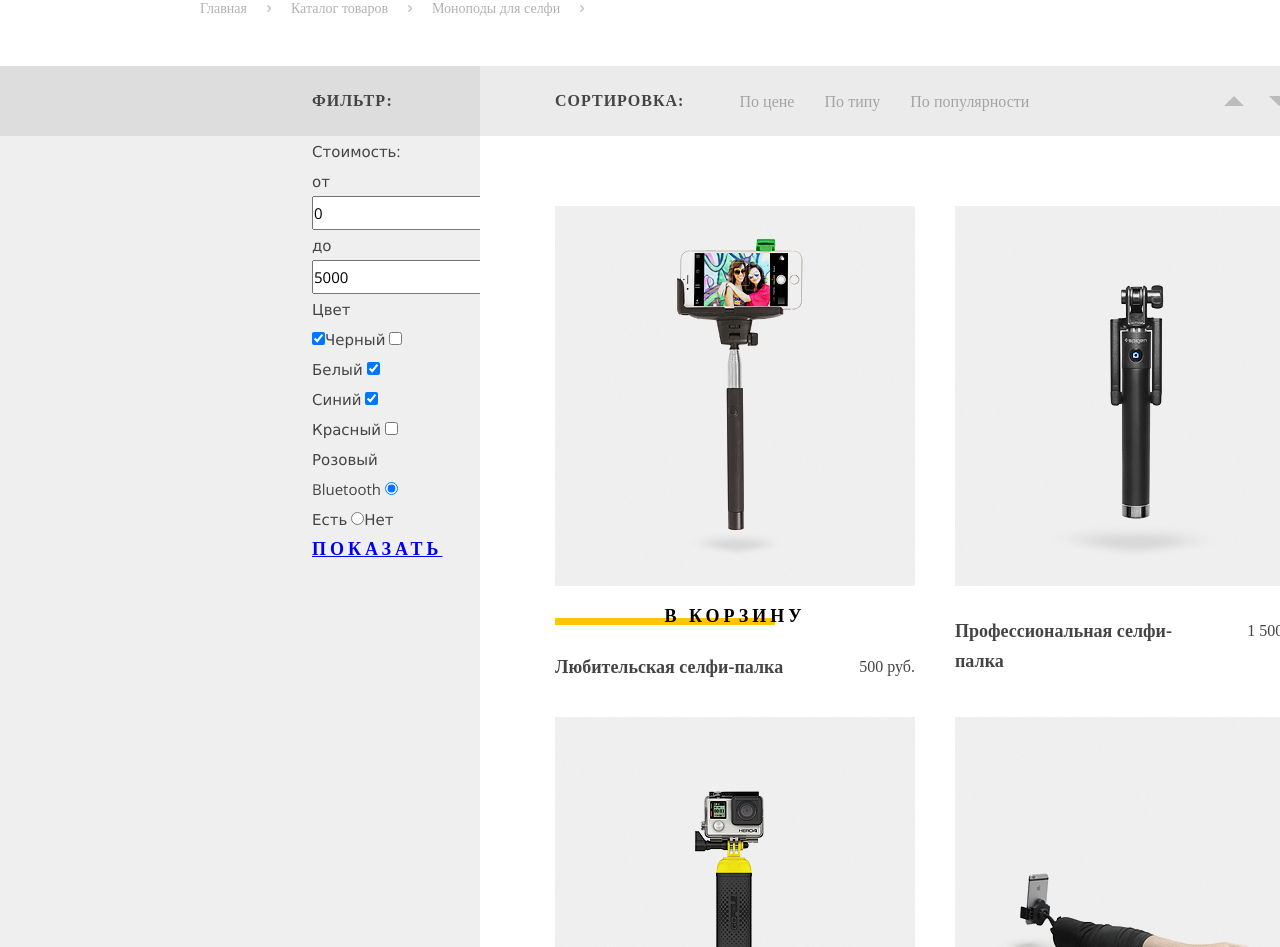
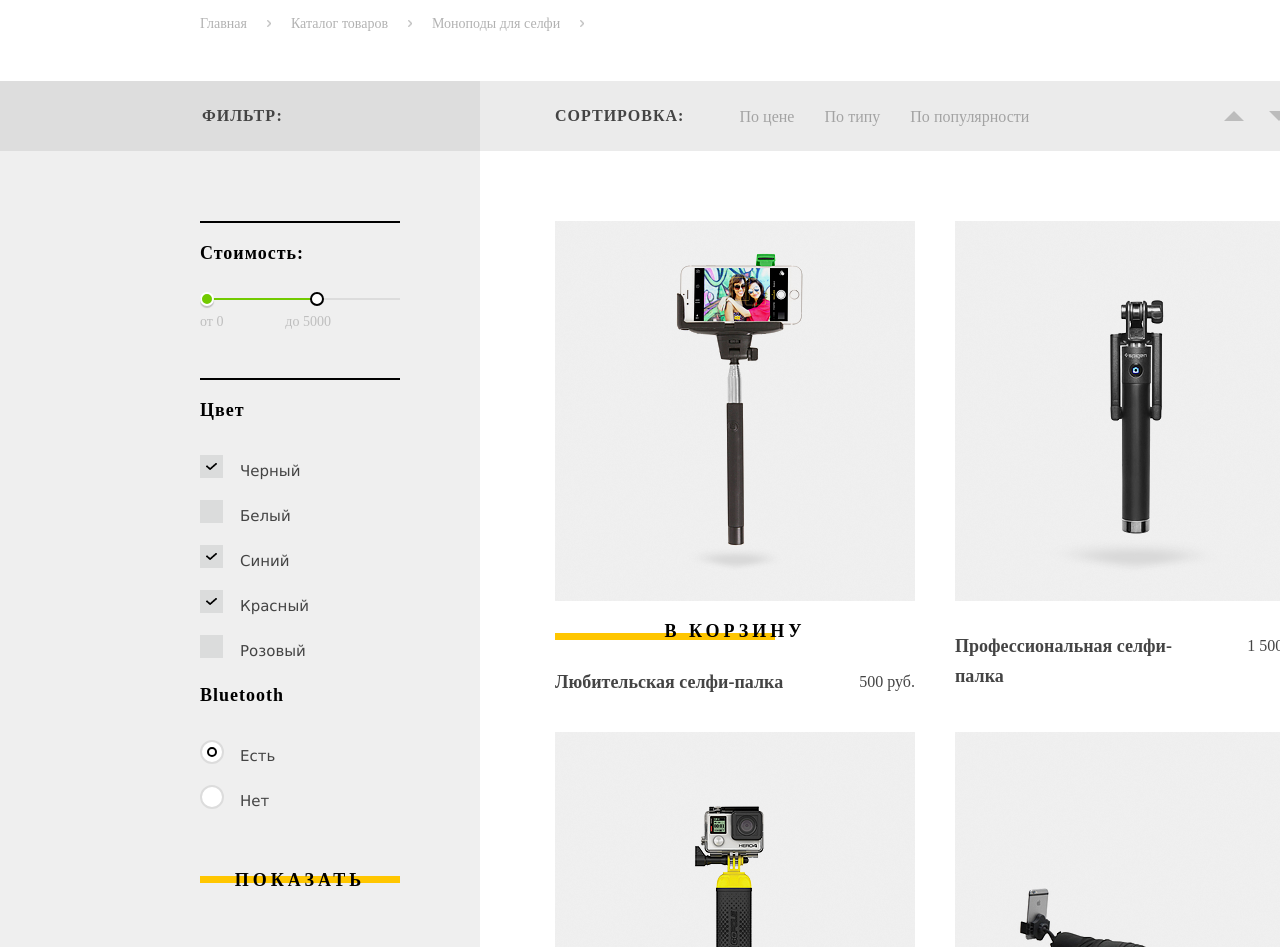
Before and after one commit to mezizi/227423-device, a plain HTML site: page device-catalog.html in a window 1280 px wide. Shown: the part 324-1271 px from the top of the page. Drawn offline with nearby package versions, Linux system fonts and the light colour scheme.

Commit message:
доработаны все декор элементы

```diff
--- a/css/style.css
+++ b/css/style.css
@@ -65,6 +65,7 @@ body{
 .page-inner{
 	width: 1040px;
 	margin:0 auto;
+	position: relative;
 }
 
 
@@ -133,7 +134,68 @@ input[type="search"]::-webkit-search-results-decoration
 .search{
 
 }*/
-
+.search{
+
+}
+.search-field{
+	position: relative;
+
+}
+.search-input{
+	border:none;
+	outline: none;
+	margin: 0;
+	background: none;
+	padding-left: 40px;
+	font-family: 'Open Sans';
+	font-weight: 300px;
+	font-size: 15px;
+	line-height: 36px;
+	color: #000000;
+	opacity: .3;
+	cursor: pointer;
+}
+
+.search-input:hover{
+	opacity: .6;
+}
+.search:active{
+	width: 355px;
+	border-bottom: 2px solid #000000;
+	height: 47px;
+    display: flex;
+    justify-content: space-between;
+}
+.search-icon{
+	content: '';
+	position: absolute;
+	bottom:0;
+	left: 0;
+	background-image: url(../img/search-icon.png);
+	width: 16px;
+	height: 16px;
+	cursor: pointer;
+}
+
+.search-btn{
+	display: none;
+}
+
+.search:active >.search-btn{
+	display: block;
+    margin: 0;
+    padding: 0;
+    background: none;
+    height: 47px;
+    width: 85px;
+    outline: none;
+    border: 2px solid #000;
+    border-bottom: 0;
+}
+
+.search:active >.search-field>.search-icon{
+	bottom: 17px;
+}
 
 .menu-top{
 	display: inline-flex;
@@ -168,7 +230,7 @@ input[type="search"]::-webkit-search-results-decoration
 	text-decoration: none;
 	color: #000000;
 	font-size: 15px;
-	line-height: 36px;
+	/*line-height: 36px;*/
 	letter-spacing: 0.5px;
 }
 
@@ -179,19 +241,21 @@ input[type="search"]::-webkit-search-results-decoration
 	opacity: .3;
 }
 .profile-box{
+	position: relative;
+	display: inline-flex;
 	width: 223px;
 }
 .login-name__indent{
 	margin-right: 18px;
 }
 .icon_man{
-	position: relative;
+	/*position: relative;*/
 	padding-left: 27px;
 }
 .icon_man::before{
 	content: '';
 	position: absolute;
-	bottom:12px;
+	top:12px;
 	left:0;
 	width: 13px;
 	height: 12px;
@@ -304,7 +368,7 @@ input[type="search"]::-webkit-search-results-decoration
 	margin-top: 28px;
 }
 
-.drop-menu:hover >.menu__drop-down{
+.menu-drop:hover >.menu__drop-down{
 	display: block;
 }
 
@@ -332,16 +396,53 @@ input[type="search"]::-webkit-search-results-decoration
 }
 
 /*----------------sort-panel--------catalog-shop----------------*/
-.test-block{
-	width: 100%;
-	-webkit-box-flex: 1;
-	-webkit-flex: 1 2;
-	-ms-flex: 1 2;
-	flex: 1 0 0;
-	background-color:#dddddd;
-}
-
-.test-block2{
+/* ------------------------------slider-------------------------*/
+
+.slider-counter{
+	display: inline-flex;
+	position: absolute;
+	bottom: -58px;
+	right:-15px;
+}
+.slider-counter::before{
+	content: '';
+	position: absolute;
+	top:50px;
+	left: -320px;
+	width: 100px;
+	height: 7px;
+	background-color: #ffffff;
+
+}
+.slider-number {
+	font-family: 'Gilroy';
+    font-size: 180px;
+    font-weight: 800;
+    line-height: 180px;
+    color: #ffffff;
+    margin: 0;
+
+}
+
+
+
+
+
+
+
+
+
+
+
+.filter-block {
+    width: 100%;
+    -webkit-box-flex: 1;
+    -webkit-flex: 1 2;
+    -ms-flex: 1 2;
+    flex: 1 0 0;
+    background-color: #dddddd;
+}
+.sort-block{
 	flex:2 0 0;
 	width: 100%;
 	background-color: #ebebeb;
@@ -405,7 +506,7 @@ input[type="search"]::-webkit-search-results-decoration
 	height: 70px;
 	background-color:#dddddd;
 	box-sizing: border-box;
-	padding-left: 200px;
+	padding-left: 90px;
 }
 .sort-panel__title{
 	font-family: 'Gilroy';
@@ -521,19 +622,20 @@ input[type="search"]::-webkit-search-results-decoration
 	margin-top: 35px;
 
 }
-.nav-panel{
-
-}
-.nav-list{
+.breadcrumbs{
+
+}
+.breadcrumbs-list{
 	list-style: none;
 	padding: 0;
 	margin: 0;
 	margin-top: 15px;
 }
-.nav-items{
+.breadcrumbs-items{
 	display: inline-block;
 }
-.nav-items__style{
+
+.breadcrumbs-items__style{
 	position: relative;
 	text-decoration: none;
 	font-family: 'Open Sans';
@@ -545,13 +647,13 @@ input[type="search"]::-webkit-search-results-decoration
 	margin-right: 16px;
 	opacity: .3;
 }
-.nav-items__style:hover{
+.breadcrumbs-items__style:hover{
 	opacity: .6;
 }
-.nav-items__style:active{
+.breadcrumbs-items__style:active{
 	opacity: .1;
 }
-.nav-items__style::after{
+.breadcrumbs-items__style::after{
 	content: '';
 	position:absolute;
 	top:7px;
@@ -774,12 +876,219 @@ input[type="search"]::-webkit-search-results-decoration
 	-ms-flex-align: center;
 	-ms-grid-row-align: center;
 	align-items: center;
-	width: 368px;
+	width: 390px;
 	background-color:#efefef;
 	box-sizing: border-box;
-	padding-left: 200px;
-	padding-right: 70px;
-}
+	padding-left: 190px;
+	padding-top: 70px;
+	margin-right: 80px;
+	overflow: hidden;
+
+}
+.cost-feature{
+
+}
+.filter-title{
+	display:block;
+	vertical-align: ;
+	font-family: 'Gilroy';
+	font-weight: 800;
+	font-size: 18px;
+	color:#000000;
+	letter-spacing: 1px;
+	margin-bottom: 30px;
+
+
+}
+.filter-form{
+	margin-bottom: 15px;
+
+}
+.form-indent{
+	margin-bottom: 50px;
+}
+.range-filter{
+	width: 200px;
+	height: 140px;
+	padding-top: 15px;
+	margin-bottom: 15px;
+	border-top:2px solid #000000;
+	border-bottom:2px solid #000000;
+	overflow: hidden;
+
+
+}
+
+.range-control{
+	position: relative;
+
+
+}
+
+.scale{
+	width: 200px;
+	height: 2px;
+	background-color:#dcdcdc;
+}
+
+.bar{
+	height: 2px;
+	background-color:#72ca00;
+}
+
+.toggle{
+	content: '';
+	position: absolute;
+	top:-6px;
+	left: 0;
+	width:10px;
+	height: 10px;
+	background-color: #ffffff;
+	border:2px solid #000000;
+	border-radius: 50%;
+	cursor: pointer;
+
+}
+.toggle-active{
+	background-color: #72ca00;
+	border:2px solid #ffffff;
+	box-shadow: 0 2px 1px 0 rgba(0, 1, 1, 0.2 );
+}
+
+.min-toggle{
+	left:0;
+}
+.max-toggle{
+	left:110px;
+}
+
+.price-control input {
+	width: 60px;
+	border:none;
+	outline: none;
+	background: none;
+	margin: 0;
+	color: inherit;
+	font: inherit;
+
+}
+
+.price-control__style{
+	display: inline-block;
+	vertical-align: top;
+	font-family: 'Gilroy';
+	font-weight: 300;
+	font-size: 14px;
+	line-height: 23px;
+	color: #000000;
+	opacity: .2;
+	cursor: pointer;
+	margin-top: 10px;
+	margin-right: 5px;
+}
+
+.filter-input{
+	position: relative;
+	display: inline-block;
+	vertical-align: top;
+	width: 200px;
+	padding-left: 40px;
+	margin-bottom: 15px;
+	box-sizing: border-box;
+	cursor: pointer;
+}
+.filter-input:last-child{
+	margin-bottom: 0;
+}
+.filter-input input[type="checkbox"]{
+	display: none;
+}
+.filter-input input[type="radio"]{
+	display: none;
+}
+/*.filter-input .color-line+*/
+.checkbox-indicator{
+	position: absolute;
+	top:0;
+	left:0;
+	width: 23px;
+	height: 23px;
+	background-color:#dbdcdc;
+}
+
+.checkbox-indicator:hover{
+	background-color:#cecece;
+
+
+}
+.checkbox-indicator:active{
+	background-color:#c4c4c4;
+}
+
+.filter-input .color-line:checked +
+.checkbox-indicator::before{
+	content: '';
+	position: absolute;
+	top:8px;
+	left:5px;
+	height: 7px;
+	width: 12px;
+	background-image:url(../img/check.png);
+}
+
+/*.filter-input .bluetooth-line+*/
+.radio-indicator{
+	position: absolute;
+	top:0;
+	left:0;
+	width: 20px;
+	height: 20px;
+	border-radius: 50%;
+	border:2px solid #dcdcdc;
+	background-color:#ffffff;
+}
+.radio-indicator:hover{
+	border-color: #bcbcbc;
+}
+.radio-indicator:active{
+	border-color: #acacac;
+}
+
+.filter-input .bluetooth-line:checked +
+.radio-indicator::before{
+	content: '';
+	position: absolute;
+	top:5px;
+	left:5px;
+	height: 6px;
+	width: 6px;
+	border:2px solid #000000;
+	border-radius: 50%;
+}
+
+.filter__background-size{
+	width: 200px;
+}
+/*.filter-input .color-line:checked +
+.checkbox-indicator::after{
+	content: '';
+	position: absolute;
+	top:0;
+	left:10px;
+	height: 2px;
+	width: 6px;
+	background-color: #000000;
+}
+
+.filter-input .color-line:checked +
+.checkbox-indicator::before{
+	transform: rotate(35deg);
+}
+
+.filter-input .color-line:checked +
+.checkbox-indicator::after{
+	transform: rotate(-35deg);
+}*/
 
 .gallery-container__wraper{
 	display:block;
--- a/device-catalog.html
+++ b/device-catalog.html
@@ -20,7 +20,10 @@
 						</div>
 						<div class="header-top">
 							<div class="search">
-								<input class="search-field" type="search" placeholder="поиск по сайту">
+								<label class="search-field">
+									<span class="search-icon"></span>
+									<input class="search-input" type="search" placeholder="Поиск по сайту">
+								</label>
 							</div>
 							<div class="menu-top">
 								<div class="profile-box menu-items__style entry icon_man authorized_profile">
@@ -64,25 +67,31 @@
 		</div>
 		<main class="main-container">
 			<div class="page-inner page-inner__indent">
-				<nav class="nav-panel">
+				<!-- <div class="breadcrumbs"> -->
 					<h1 class="title-main"> Моноподы для селфи</h1>
-					<div class="nav-items">
-						<a href="#" class="nav-items__style">Главная</a>
-						<a href="#" class="nav-items__style">Каталог товаров</a>
-						<a href="#" class="nav-items__style">Моноподы для селфи</a>
-					</div>
-				</nav>
+					<ul class="breadcrumbs-list">
+						<li class="breadcrumbs-items">
+							<a href="#" class="breadcrumbs-items__style">Главная</a>
+						</li>
+						<li class="breadcrumbs-items">
+							<a href="#" class="breadcrumbs-items__style">Каталог товаров</a>
+						</li>
+						<li class="breadcrumbs-items">
+							<a href="#" class="breadcrumbs-items__style">Моноподы для селфи</a>
+						</li>
+					</ul>
+				<!-- </div> -->
 			</div>
 
 			<div class="general-block">
-				<div class="test-block">
+				<div class="filter-block">
 					<div class="sort-panel__wraper sort-panel__position">
 						<div class="sort-filter-title">
 							<span class="sort-panel__title">Фильтр:</span>
 						</div>
 					</div>
 				</div>
-				<div class="test-block2">
+				<div class="sort-block">
 					<div class="sort-panel__wraper">
 						<div class="sort-manage-panel">
 							<span class="sort-panel__title">Сортировка:</span>
@@ -99,8 +108,6 @@
 								<li class="sort-items  triangle-btn"></li>
 								<li class="sort-items  triangle-btn2"></li>
 							</ul>
-							<!-- <div class=" "></div>
-							<div class=""></div> -->
 						</div>
 					</div>
 				</div>
@@ -118,15 +125,21 @@
 										<span class="filter-title">Стоимость:<br></span>
 										<div class="range-control">
 											<div class="scale">
-												<div style="width:70%;" class="bar"></div>
+												<div style="width:60%;" class="bar"></div>
 											</div>
-											<div class="toggle min-toggle"></div>
+											<div class="toggle toggle-active min-toggle"></div>
 											<div class="toggle max-toggle"></div>
 										</div>
 
 										<div class="price-control">
-											от<input class="price-min" type="text" step="100" value="0">
-											до<input class="price-max" type="text" step="100" value="5000">
+											<label class="price-control__style">
+												от
+												<input class="price-min" name="min-price" type="text" step="100" value="0">
+											</label>
+											<label class="price-control__style">
+												до
+												<input class="price-max" name="max-price" type="text" step="100" value="5000">
+											</label>
 										</div>
 									</div>
 								</form>
@@ -136,38 +149,45 @@
 								<form action="#" method="post" class="filter-form">
 									<span class="filter-title">Цвет<br></span>
 									<label class="filter-input">
-										<input class="color-line" type="checkbox" checked>Черный
+										<input class="color-line" name="filter-checkbox" type="checkbox" checked>
+										<span class="checkbox-indicator"></span>Черный
 									</label>
 
 									<label class="filter-input">
-										<input class="color-line" type="checkbox">Белый
+										<input class="color-line" name="filter-checkbox" type="checkbox">
+										<span class="checkbox-indicator"></span>Белый
 									</label>
 
 									<label class="filter-input">
-										<input class="color-line" type="checkbox" checked>Синий
+										<input class="color-line" name="filter-checkbox" type="checkbox" checked>
+										<span class="checkbox-indicator"></span>Синий
 									</label>
 
 									<label class="filter-input">
-										<input class="color-line" type="checkbox" checked>Красный
+										<input class="color-line" name="filter-checkbox" type="checkbox" checked>
+										<span class="checkbox-indicator"></span>Красный
 									</label>
 
 									<label class="filter-input">
-										<input class="color-line" type="checkbox">Розовый
+										<input class="color-line" name="filter-checkbox" type="checkbox">
+										<span class="checkbox-indicator"></span>Розовый
 									</label>
 								</form>
 							</div>
 							<div class="bluetooth-feature">
-								<form action="#" method="post" class="filter-form">
+								<form action="#" method="post" class="filter-form form-indent">
 									<span class="filter-title">Bluetooth</span>
 									<label class="filter-input">
-										<input class="bluetooth-line" type="radio" checked>Есть
+										<input class="bluetooth-line" type="radio" checked>
+										<span class="radio-indicator"></span>Есть
 									</label>
 									<label class="filter-input">
-										<input class="bluetooth-line" type="radio">Нет
+										<input class="bluetooth-line" type="radio">
+										<span class="radio-indicator"></span>Нет
 									</label>
 								</form>
 							</div>
-							<b class="info-links"><a href="#">показать</a></b>
+							<b class="info-links__background filter__background-size"><a href="#" class="info-links info-links__opacity">показать</a></b>
 						</aside>
 					</div>
 				</div>
```
Also changed, not shown: index.html (+15 -17 lines), img/check.png (added), img/search-icon.png (added).
